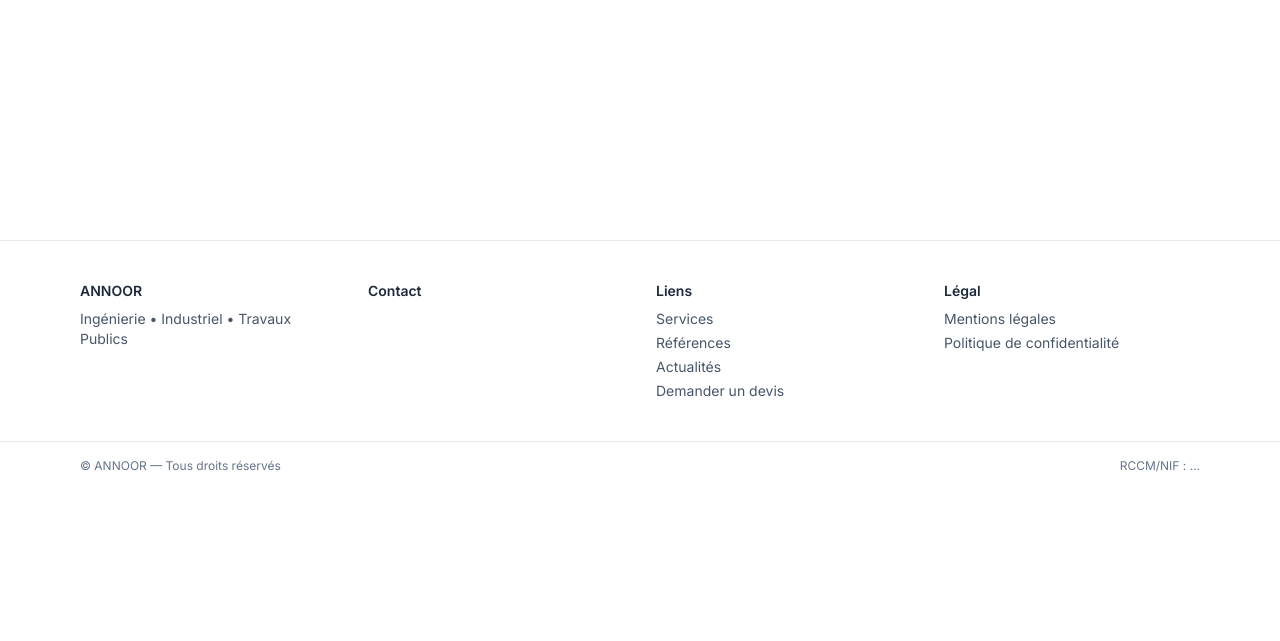
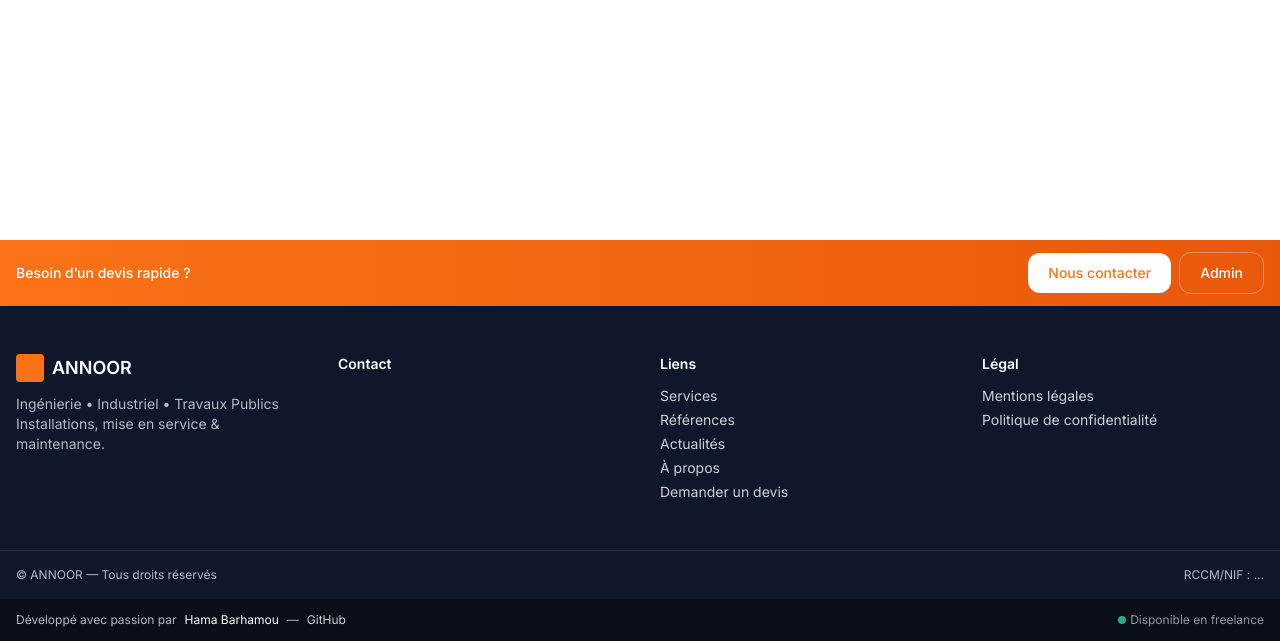
Before and after one commit to HamaBarhamou/annoorsite, a Django app: page /blog/ in a window 1280 px wide. Shown: the part 689-1330 px from the top of the page. Before the commit the page ends 1161 px from the top, so only its background shows below. Run offline with Django 5.2, Linux system fonts and the light colour scheme; data that the repository does not hold is empty; some libraries are stand-ins or nearby versions.

Commit message:
feat(footer): refonte premium + lien Admin + signature dev - Bandeau supérieur CTA ‘Besoin d’un devis ?’ avec accès Admin conditionnel - Colonnes: Identité, Contact dynamique, Liens, Légal (+ carte si fournie) - Réseaux sociaux (Facebook/LinkedIn/X) via SiteContact - Badge WhatsApp, tel/mail cliquables - Barre inférieure © + RCCM/NIF - Signature développeur (LinkedIn + GitHub Hama Barhamou)

```diff
--- a/templates/partials/_footer.html
+++ b/templates/partials/_footer.html
@@ -1,22 +1,48 @@
-<footer class="border-t mt-16">
-  <div class="max-w-6xl mx-auto px-4 py-10 grid md:grid-cols-4 gap-8 text-sm">
+<footer class="mt-16 bg-ink-900 text-white">
+  <!-- Top band -->
+  <div class="bg-gradient-to-r from-brand to-orange-600">
+    <div class="container py-3 text-sm flex items-center justify-between">
+      <span class="font-medium">Besoin d’un devis rapide ?</span>
+      <div class="flex items-center gap-2">
+        <a href="/contact/" class="btn bg-white text-brand hover:bg-white/90">Nous contacter</a>
+        {% if request.user.is_authenticated and request.user.is_staff %}
+          <a href="{% url 'admin:index' %}" class="btn btn-ghost border-white/30">Admin</a>
+        {% else %}
+          <a href="{% url 'admin:login' %}" class="btn btn-ghost border-white/30">Admin</a>
+        {% endif %}
+      </div>
+    </div>
+  </div>
 
+  <!-- Main -->
+  <div class="container py-12 grid gap-10 md:grid-cols-4 text-sm">
     <!-- Identité -->
     <div>
-      <div class="font-semibold">{{ site_contact.company_name|default:"ANNOOR" }}</div>
-      <p class="mt-2 text-slate-600">Ingénierie • Industriel • Travaux Publics</p>
+      <div class="flex items-center gap-2">
+        <span class="inline-block h-7 w-7 rounded bg-brand"></span>
+        <div class="text-lg font-semibold">{{ site_contact.company_name|default:"ANNOOR" }}</div>
+      </div>
+      <p class="mt-3 text-white/70">Ingénierie • Industriel • Travaux Publics<br>Installations, mise en service & maintenance.</p>
 
-      {# Réseaux sociaux si présents #}
       {% if site_contact.facebook or site_contact.linkedin or site_contact.x_twitter %}
-      <div class="mt-3 flex items-center gap-3 text-slate-600">
+      <div class="mt-4 flex items-center gap-3">
         {% if site_contact.facebook %}
-          <a href="{{ site_contact.facebook }}" target="_blank" rel="noopener" class="hover:underline">Facebook</a>
+          <a href="{{ site_contact.facebook }}" target="_blank" rel="noopener" class="inline-flex items-center gap-2 text-white/80 hover:text-white">
+            <svg class="h-4 w-4" viewBox="0 0 24 24" fill="currentColor"><path d="M13 22v-8h3l1-4h-4V7.5c0-1.1.4-2 2-2h2V2.1C16.7 2 15.4 2 14 2 11.3 2 9.5 3.7 9.5 6.8V10H6v4h3v8h4Z"/></svg>
+            Facebook
+          </a>
         {% endif %}
         {% if site_contact.linkedin %}
-          <a href="{{ site_contact.linkedin }}" target="_blank" rel="noopener" class="hover:underline">LinkedIn</a>
+          <a href="{{ site_contact.linkedin }}" target="_blank" rel="noopener" class="inline-flex items-center gap-2 text-white/80 hover:text-white">
+            <svg class="h-4 w-4" viewBox="0 0 24 24" fill="currentColor"><path d="M6.94 6.5A2.19 2.19 0 1 1 4.75 4.3 2.19 2.19 0 0 1 6.94 6.5ZM4.9 20h4.1V9H4.9Zm7.05 0h4.1v-6c0-1.54.29-3 2.24-3 1.92 0 1.95 1.8 1.95 3.08V20h4.1v-6.7c0-3.62-1-6.3-4.99-6.3-2 0-3.34 1.1-3.88 2.15h-.06V9H11.95Z"/></svg>
+            LinkedIn
+          </a>
         {% endif %}
         {% if site_contact.x_twitter %}
-          <a href="{{ site_contact.x_twitter }}" target="_blank" rel="noopener" class="hover:underline">X</a>
+          <a href="{{ site_contact.x_twitter }}" target="_blank" rel="noopener" class="inline-flex items-center gap-2 text-white/80 hover:text-white">
+            <svg class="h-4 w-4" viewBox="0 0 24 24" fill="currentColor"><path d="M18.244 2H21l-6.49 7.41L22 22h-6.828l-4.73-6.17L4.88 22H2.12l6.93-7.91L2 2h6.914l4.29 5.72L18.244 2Zm-2.393 18h2.03L8.26 4h-2.1Z"/></svg>
+            X / Twitter
+          </a>
         {% endif %}
       </div>
       {% endif %}
@@ -24,8 +50,8 @@
 
     <!-- Contact -->
     <div>
-      <div class="font-semibold">Contact</div>
-      <ul class="mt-2 space-y-1 text-slate-600">
+      <div class="text-white font-semibold">Contact</div>
+      <ul class="mt-3 space-y-1 text-white/80">
         {% if site_contact.address or site_contact.city or site_contact.country %}
           <li>
             {{ site_contact.address }}{% if site_contact.address %},{% endif %}
@@ -34,41 +60,48 @@
           </li>
         {% endif %}
         {% if site_contact.phone %}
-          <li>Tél : <a href="tel:{{ site_contact.phone|urlize }}" class="hover:underline">{{ site_contact.phone }}</a></li>
+          <li>Tél : <a href="tel:{{ site_contact.phone|cut:' ' }}" class="hover:underline text-white">{{ site_contact.phone }}</a></li>
         {% endif %}
         {% if site_contact.email %}
-          <li>Email : <a href="mailto:{{ site_contact.email }}" class="hover:underline">{{ site_contact.email }}</a></li>
+          <li>Email : <a href="mailto:{{ site_contact.email }}" class="hover:underline text-white">{{ site_contact.email }}</a></li>
         {% endif %}
         {% if site_contact.whatsapp_url %}
-          <li><a href="{{ site_contact.whatsapp_url }}" target="_blank" rel="noopener" class="text-emerald-700 hover:underline">WhatsApp</a></li>
+          <li>
+            <a href="{{ site_contact.whatsapp_url }}" target="_blank" rel="noopener"
+               class="inline-flex items-center gap-2 text-emerald-300 hover:text-emerald-200">
+              <svg class="h-4 w-4" viewBox="0 0 24 24" fill="currentColor"><path d="M20 3.5A4.5 4.5 0 0 1 24 8c0 7.732-6.268 14-14 14a13.94 13.94 0 0 1-7-1.88L0 24l3.03-2.94A13.94 13.94 0 0 1 1.88 14C1.88 6.268 8.148 0 15.88 0A4.5 4.5 0 0 1 20 3.5Z"/></svg>
+              WhatsApp
+            </a>
+          </li>
         {% endif %}
         {% if site_contact.website %}
-          <li><a href="{{ site_contact.website }}" target="_blank" rel="noopener" class="hover:underline">Site web</a></li>
+          <li><a href="{{ site_contact.website }}" target="_blank" rel="noopener" class="hover:underline text-white">Site web</a></li>
         {% endif %}
       </ul>
     </div>
 
     <!-- Liens -->
     <div>
-      <div class="font-semibold">Liens</div>
-      <ul class="mt-2 space-y-1 text-slate-600">
+      <div class="text-white font-semibold">Liens</div>
+      <ul class="mt-3 space-y-1 text-white/80">
         <li><a href="/services/" class="hover:underline">Services</a></li>
         <li><a href="/projects/" class="hover:underline">Références</a></li>
         <li><a href="/blog/" class="hover:underline">Actualités</a></li>
+        <li><a href="/about/" class="hover:underline">À propos</a></li>
         <li><a href="/contact/" class="hover:underline">Demander un devis</a></li>
       </ul>
     </div>
 
-    <!-- Légal / Carte (optionnelle) -->
+    <!-- Légal + Carte -->
     <div>
-      <div class="font-semibold">Légal</div>
-      <ul class="mt-2 space-y-1 text-slate-600">
+      <div class="text-white font-semibold">Légal</div>
+      <ul class="mt-3 space-y-1 text-white/80">
         <li><a href="#" class="hover:underline">Mentions légales</a></li>
         <li><a href="#" class="hover:underline">Politique de confidentialité</a></li>
       </ul>
 
       {% if site_contact.map_embed_url %}
-      <div class="mt-4 rounded overflow-hidden border">
+      <div class="mt-4 rounded-xl overflow-hidden border border-white/10 shadow-card">
         <iframe
           src="{{ site_contact.map_embed_url }}"
           width="100%" height="140" style="border:0;" allowfullscreen=""
@@ -78,10 +111,28 @@
     </div>
   </div>
 
-  <div class="border-t">
-    <div class="max-w-6xl mx-auto px-4 py-4 text-xs text-slate-500 flex items-center justify-between">
-      <span>© {{ now|date:"Y" }} {{ site_contact.company_name|default:"ANNOOR" }} — Tous droits réservés</span>
-      <span>RCCM/NIF : …</span>
+  <!-- Bottom -->
+  <div class="border-t border-white/10">
+    <div class="container py-4 text-xs text-white/70 flex flex-col md:flex-row gap-2 md:gap-0 md:items-center md:justify-between">
+      <div>© {{ now|date:"Y" }} {{ site_contact.company_name|default:"ANNOOR" }} — Tous droits réservés</div>
+      <div>RCCM/NIF : …</div>
+    </div>
+  </div>
+
+  <!-- Signature dev -->
+  <div class="bg-black/40">
+    <div class="container py-3 text-[12px] text-white/70 flex flex-col md:flex-row items-center justify-between gap-2">
+      <div class="flex items-center gap-2">
+        <span>Développé avec passion par</span>
+        <a href="https://www.linkedin.com/in/barhamou-issaka-hama-90047b179/" target="_blank" rel="noopener" class="text-white hover:underline">
+          Hama Barhamou
+        </a>
+        <span class="hidden md:inline">—</span>
+        <a href="https://github.com/HamaBarhamou" target="_blank" rel="noopener" class="text-white/80 hover:text-white">GitHub</a>
+      </div>
+      <div class="opacity-80">
+        <span class="inline-flex items-center gap-1"><span class="h-2 w-2 rounded-full bg-emerald-400"></span> Disponible en freelance</span>
+      </div>
     </div>
   </div>
 </footer>
```
